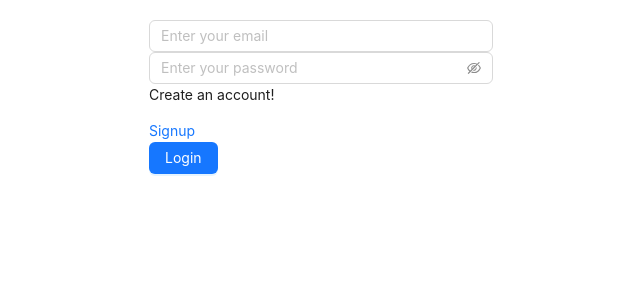
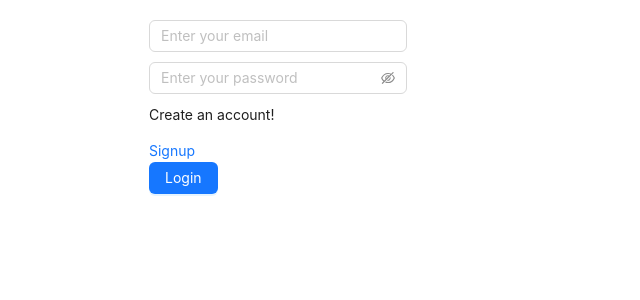
Before and after one commit to ayyazbinmumtaz3/desol-int-fe, a Next.js app: page /login in a window 1280 px wide. Shown: the top 300 px of the page, without its empty margins (319-959 px from the left). Built offline with nearby package versions, Linux system fonts and the light colour scheme; what @ant-design/nextjs-registry would draw is missing.

Commit message:
minor bug fixes

```diff
--- a/src/app/login/page.jsx
+++ b/src/app/login/page.jsx
@@ -42,7 +42,7 @@ const Login = () => {
         }}
         onFinish={handleSubmit(handleOnFormSubmit)}
       >
-        <div className="flex flex-col gap-2">
+        <Form.Item style={{ marginBottom: "10px" }}>
           <Controller
             control={control}
             name="email"
@@ -65,6 +65,8 @@ const Login = () => {
           {errors.email && (
             <p className="text-red-500">{errors.email.message}</p>
           )}
+        </Form.Item>
+        <Form.Item style={{ marginBottom: "10px" }}>
           <Controller
             control={control}
             name="password"
@@ -86,13 +88,15 @@ const Login = () => {
           {errors.password && (
             <p className="text-red-500">{errors.password.message}</p>
           )}
-          <div className="flex gap-1">
-            <Typography>
-              <Paragraph>Create an account!</Paragraph>
-            </Typography>
-            <Link onClick={() => navigate.push("/signup")}>Signup</Link>
-          </div>
+        </Form.Item>
+
+        <div className="flex gap-1">
+          <Typography>
+            <Paragraph>Create an account!</Paragraph>
+          </Typography>
+          <Link onClick={() => navigate.push("/signup")}>Signup</Link>
         </div>
+
         <Button type="primary" htmlType="submit">
           Login
         </Button>
```
Also changed, not shown: src/app/signup/page.jsx (+10 -4 lines).
